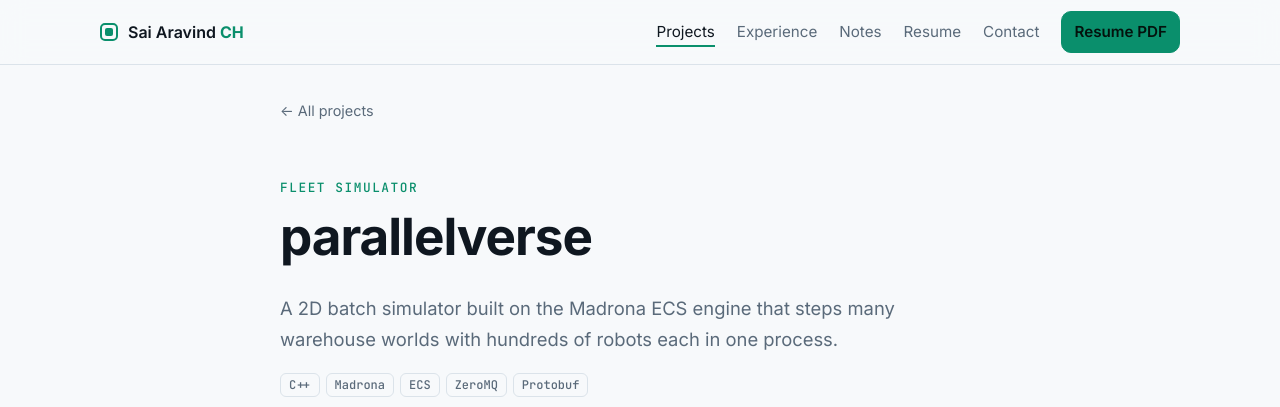
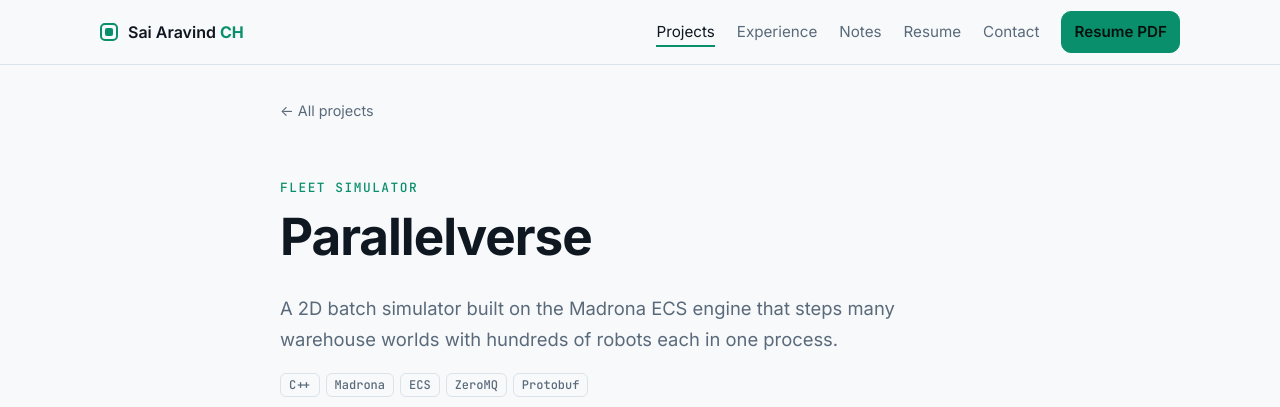
Before and after one commit to saiaravind19/saiaravind19.github.io, a Jekyll site: the page built from _projects/parallelverse.md, in a window 1280 px wide and 900 px high. Shown: the top 407 px of the window. Built offline with Jekyll 4.4.1, drawn with Linux system fonts in a browser that asks for light colours.

```diff
--- a/_projects/parallelverse.md
+++ b/_projects/parallelverse.md
@@ -1,5 +1,5 @@
 ---
-title: parallelverse
+title: Parallelverse
 kind: Fleet simulator
 summary: A 2D batch simulator built on the Madrona ECS engine that steps many warehouse worlds with hundreds of robots each in one process.
 tags: [C++, Madrona, ECS, ZeroMQ, Protobuf]
```
Also changed, not shown: _projects/amr-sorting-system.md (+1 -1 lines), _projects/gazebo-terrain-generator.md (+1 -1 lines).
